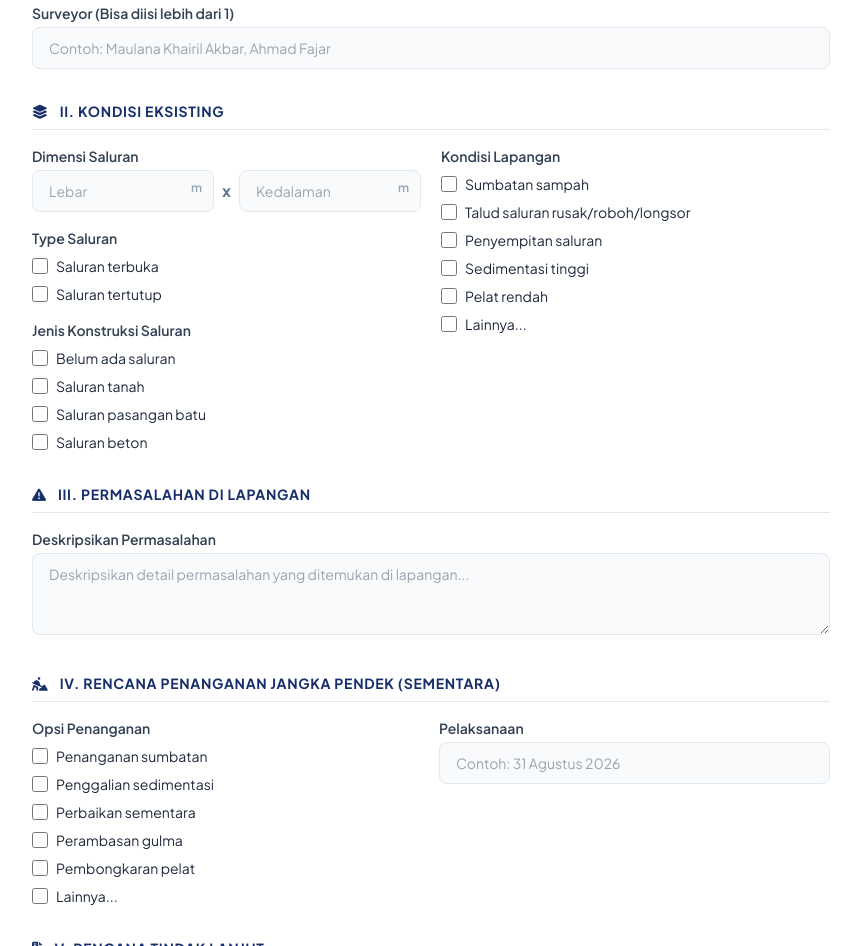
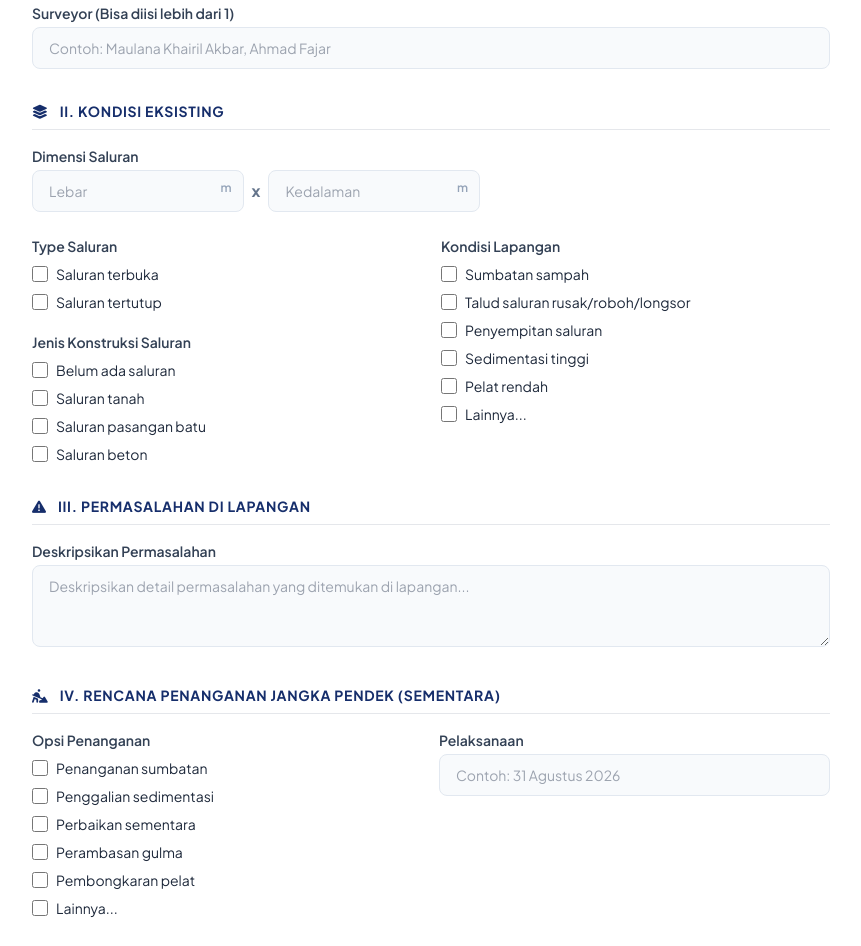
Before and after one commit to RifkyFadjar/KP, a plain HTML site: page survey.html in a window 1280 px wide. Shown: the part 901-1847 px from the top of the page, without its empty margins (209-1070 px from the left). Drawn offline with nearby package versions, Linux system fonts and the light colour scheme.

Commit message:
Sejajarkan posisi Kondisi Lapangan dengan Type Saluran pada Bagian II

```diff
--- a/survey.html
+++ b/survey.html
@@ -150,11 +150,9 @@
             <div>
                 <h2 class="text-sm font-bold text-pupr-blue mb-4 uppercase tracking-wider border-b pb-2"><i
                         class="fa-solid fa-layer-group mr-2"></i> II. Kondisi Eksisting</h2>
-                <div class="space-y-4">
-                    <div class="grid grid-cols-1 md:grid-cols-2 gap-5">
-                        <div class="space-y-4">
-                            <!-- Dimensi Saluran -->
-                            <div>
+                <div class="space-y-5">
+                    <!-- Dimensi Saluran (Di atas) -->
+                    <div class="max-w-md">
                         <label class="block text-sm font-semibold text-slate-700 mb-1">Dimensi Saluran</label>
                         <div class="flex items-center gap-2">
                             <div class="relative w-full">
@@ -173,6 +171,10 @@
                         </div>
                     </div>
 
+                    <!-- Grid 2 Kolom: Type Saluran & Jenis Konstruksi di Kiri, Kondisi Lapangan sejajar di Kanan -->
+                    <div class="grid grid-cols-1 md:grid-cols-2 gap-5 items-start pt-1">
+                        <!-- Kolom Kiri -->
+                        <div class="space-y-5">
                             <!-- Type Saluran -->
                             <div>
                                 <label class="block text-sm font-semibold text-slate-700 mb-1">Type Saluran</label>
@@ -200,7 +202,7 @@
                             </div>
                         </div>
 
-                        <!-- Kondisi Lapangan -->
+                        <!-- Kolom Kanan (Sejajar dengan Type Saluran) -->
                         <div>
                             <label class="block text-sm font-semibold text-slate-700 mb-1">Kondisi Lapangan</label>
                             <div class="space-y-2 mt-2" id="chkGroupKondisiLapangan">
```
Lines whose indentation alone changed are shown as unchanged.
